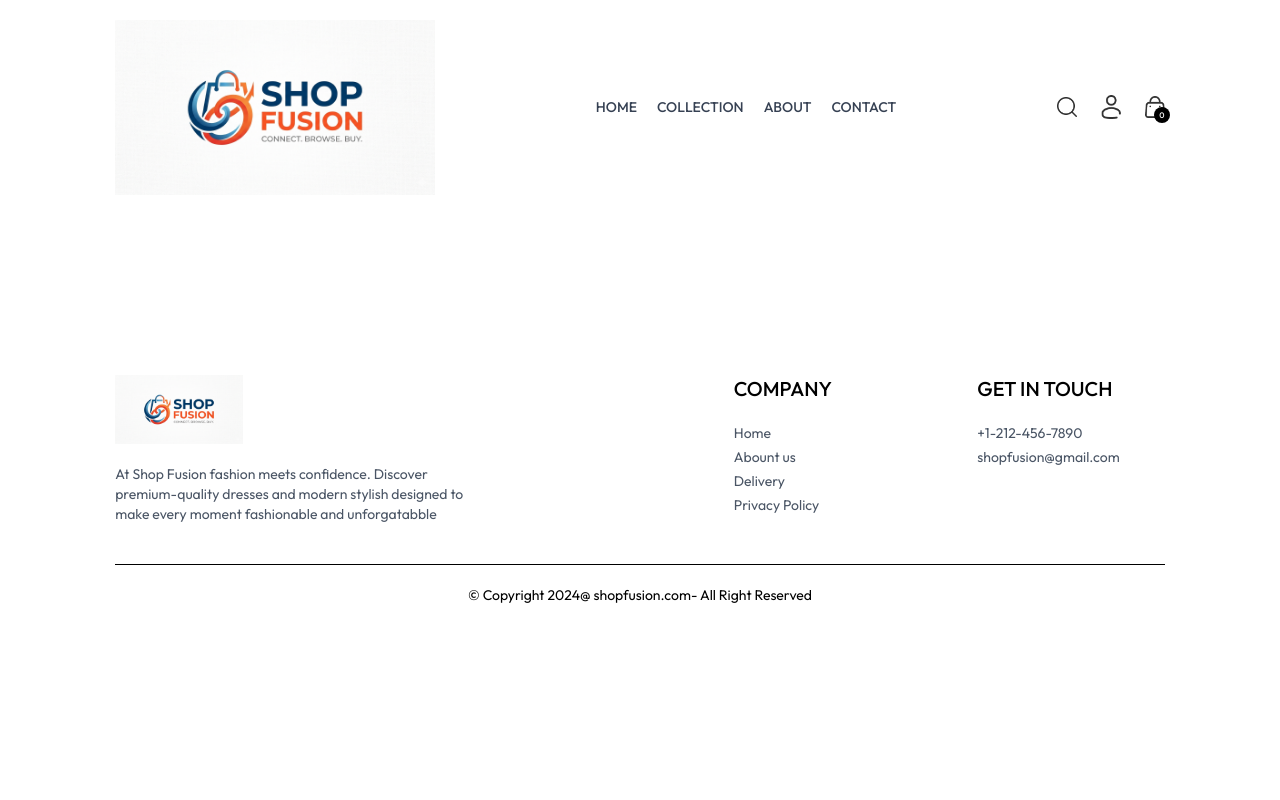
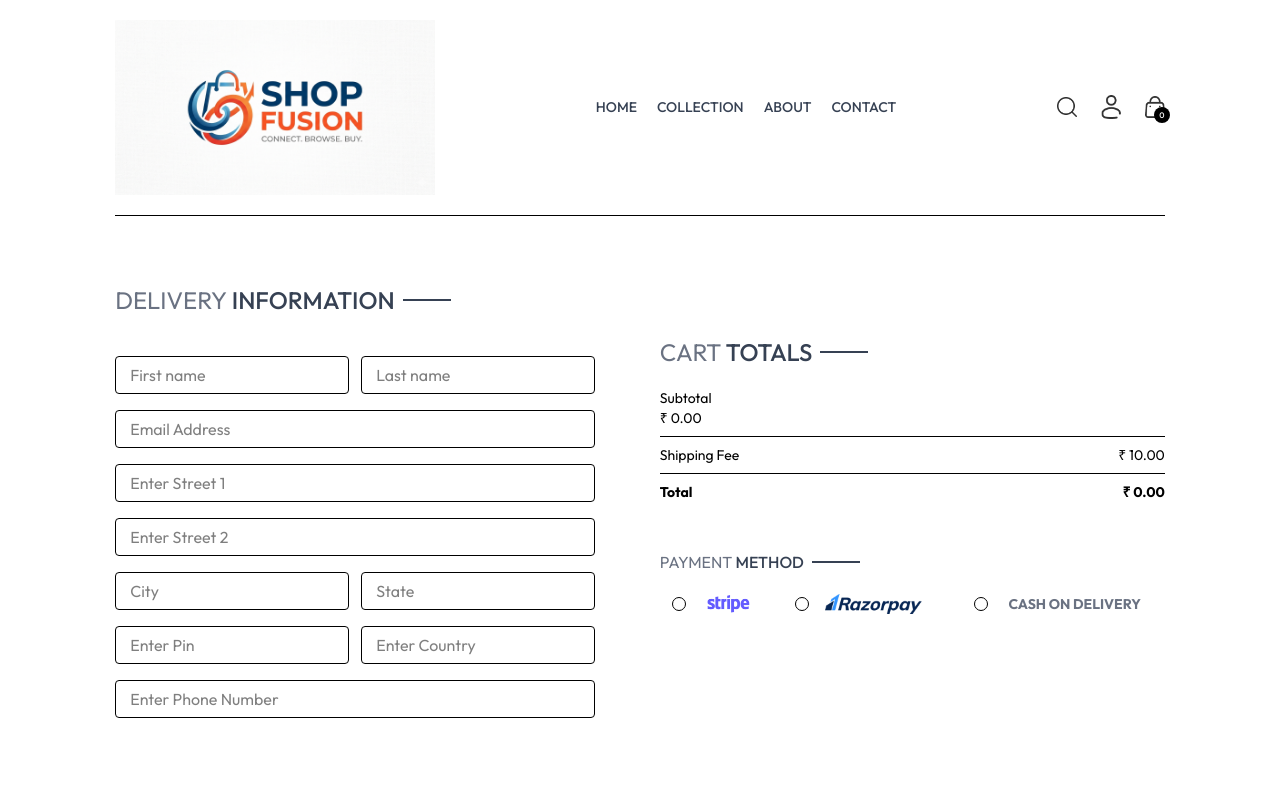
Before and after one commit to sahoosuraj744/shopfusion, a React (Vite) app in the folder frontend/: page /place-order in a window 1280 px wide. Shown: the top 800 px of the page. Built offline with nearby package versions, Linux system fonts and the light colour scheme.

Commit message:
feat: implement delivery information and payment method sections in PlaceOrder component

```diff
--- a/frontend/src/pages/PlaceOrder.jsx
+++ b/frontend/src/pages/PlaceOrder.jsx
@@ -1,9 +1,97 @@
-import React from 'react'
+import React from "react";
+import Title from "../components/Title";
+import CartTotal from "../components/CartTotal";
+import { assets } from "../assets/assets";
 
 const PlaceOrder = () => {
   return (
-    <div></div>
-  )
-}
+    <div className="flex flex-col sm:flex-row justify-between gap-4 pt-5 sm:pt-14 min-h-[80vh] border-t">
+      <div className="flex flex-col gap-4 w-full sm:max-w-[480px]">
+        <div className="text-xl sm:text-2xl my-3">
+          <Title text1={"DELIVERY"} text2={"INFORMATION"} />
+        </div>
+        <div className="flex gap-3">
+          <input
+            className="border border-gray 300 rounded py-1.5 px-3.5 w-full"
+            type="text"
+            placeholder="First name"
+          />
+          <input
+            className="border border-gray 300 rounded py-1.5 px-3.5 w-full"
+            type="text"
+            placeholder="Last name"
+          />
+        </div>
+        <input
+          className="border border-gray 300 rounded py-1.5 px-3.5 w-full"
+          type="email"
+          placeholder="Email Address"
+        />
+        <input
+          className="border border-gray 300 rounded py-1.5 px-3.5 w-full"
+          type="text"
+          placeholder="Enter Street 1"
+        />
+        <input
+          className="border border-gray 300 rounded py-1.5 px-3.5 w-full"
+          type="text"
+          placeholder="Enter Street 2"
+        />
 
-export default PlaceOrder
+        <div className="flex gap-3">
+          <input
+            className="border border-gray 300 rounded py-1.5 px-3.5 w-full"
+            type="text"
+            placeholder="City"
+          />
+          <input
+            className="border border-gray 300 rounded py-1.5 px-3.5 w-full"
+            type="text"
+            placeholder="State"
+          />
+        </div>
+        <div className="flex gap-3">
+          <input
+            className="border border-gray 300 rounded py-1.5 px-3.5 w-full"
+            type="number"
+            placeholder="Enter Pin"
+          />
+          <input
+            className="border border-gray 300 rounded py-1.5 px-3.5 w-full"
+            type="text"
+            placeholder="Enter Country"
+          />
+        </div>
+        <input
+          className="border border-gray 300 rounded py-1.5 px-3.5 w-full"
+          type="number"
+          placeholder="Enter Phone Number"
+        />
+      </div>
+      <div className="mt-8">
+        <div className="mt-8 min-w-8">
+          <CartTotal />
+        </div>
+        <div className="mt-12">
+          <Title text1={"PAYMENT"} text2={"METHOD"} />
+          <div className="flex gap-3 flex-col lg:flex-row">
+            <div className="flex items-center gap-3 p-2 px-3 cursor-pointer">
+              <p className={`min-w-3.5 h-3.5 border rounded-full`}></p>
+              <img className="h-5 mx-2 " src={assets.stripe_logo} alt="" />
+            </div>
+             <div className="flex items-center   p-2 px-3 cursor-pointer">
+              <p className={`min-w-3.5 h-3.5 border rounded-full`}></p>
+              <img className="h-5 mx-4 " src={assets.razorpay_logo} alt="" />
+            </div>
+             <div className="flex items-center gap-2  p-2 px-3 cursor-pointer">
+              <p className={`min-w-3.5 h-3.5 g-2 border rounded-full`}></p>
+               <b className="text-gray-500 text-sm font-lg mx-3">CASH ON DELIVERY</b>
+            </div>
+          </div>
+        </div>
+      </div>
+    </div>
+  );
+};
+
+export default PlaceOrder;
```
